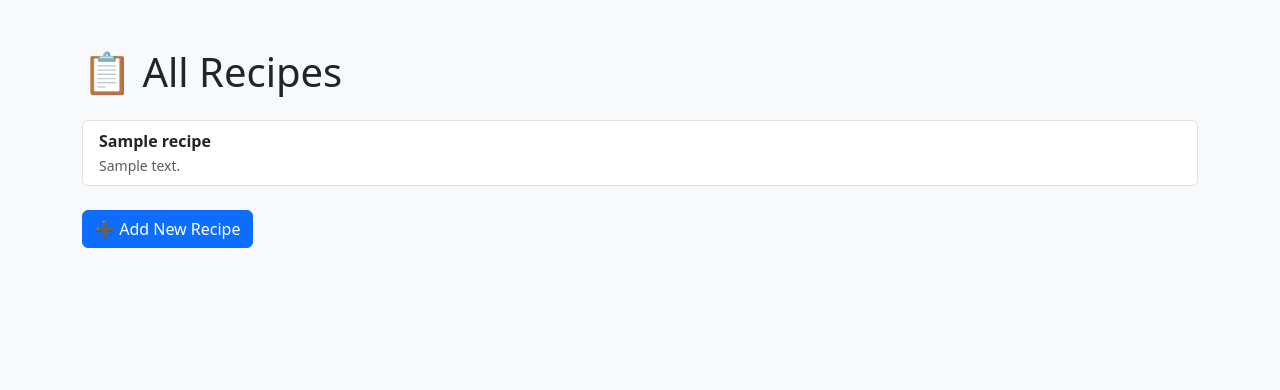
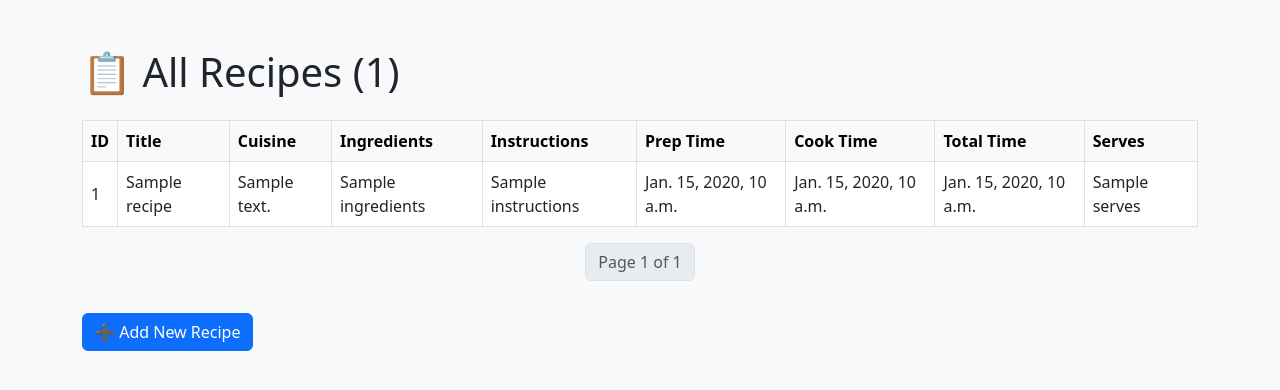
Before and after one commit to subi2404/recipe-api-project, a Django app: template templates/recipe_list.html in a window 1280 px wide. Shown: the top 390 px of the page. Run offline with Django 5.2, Linux system fonts and the light colour scheme; the template is opened without the code that fills it: most values are stand-ins (such as "Sample title", 1, 10 or a date in 2020); data that the repository does not hold is empty.

Commit message:
Added pagination, table UI, null field support, and frontend improvements

```diff
--- a/recipe_project/settings.py
+++ b/recipe_project/settings.py
@@ -126,3 +126,8 @@ STATIC_URL = 'static/'
 # https://docs.djangoproject.com/en/5.2/ref/settings/#default-auto-field
 
 DEFAULT_AUTO_FIELD = 'django.db.models.BigAutoField'
+
+REST_FRAMEWORK = {
+    'DEFAULT_PAGINATION_CLASS': 'rest_framework.pagination.PageNumberPagination',
+    'PAGE_SIZE': 10  # 👈 Adjust as needed (10, 25, 100 etc.)
+}
--- a/templates/recipe_list.html
+++ b/templates/recipe_list.html
@@ -8,24 +8,64 @@
 </head>
 <body class="bg-light">
   <div class="container py-5">
-    <h1 class="mb-4">📋 All Recipes</h1>
+    <h1 class="mb-4">📋 All Recipes ({{ recipes.paginator.count }})</h1>
 
     {% if recipes %}
-      <ul class="list-group mb-4">
-        {% for recipe in recipes %}
-          <li class="list-group-item d-flex justify-content-between align-items-center">
-            <div>
-              <strong>{{ recipe.title }}</strong><br>
-              <small class="text-muted">{{ recipe.cuisine }}</small>
-            </div>
-          </li>
-        {% endfor %}
-      </ul>
+      <div class="table-responsive">
+        <table class="table table-bordered table-hover align-middle">
+          <thead class="table-light">
+            <tr>
+              <th>ID</th>
+              <th>Title</th>
+              <th>Cuisine</th>
+              <th>Ingredients</th>
+              <th>Instructions</th>
+              <th>Prep Time</th>
+              <th>Cook Time</th>
+              <th>Total Time</th>
+              <th>Serves</th>
+            </tr>
+          </thead>
+          <tbody>
+            {% for recipe in recipes %}
+              <tr>
+                <td>{{ recipe.id }}</td>
+                <td>{{ recipe.title }}</td>
+                <td>{{ recipe.cuisine }}</td>
+                <td style="white-space: pre-line;">{{ recipe.ingredients }}</td>
+                <td style="white-space: pre-line;">{{ recipe.instructions }}</td>
+                <td>{{ recipe.prep_time }}</td>
+                <td>{{ recipe.cook_time }}</td>
+                <td>{{ recipe.total_time }}</td>
+                <td>{{ recipe.serves }}</td>
+              </tr>
+            {% endfor %}
+          </tbody>
+        </table>
+      </div>
+
+      <!-- Pagination Controls -->
+      <nav>
+        <ul class="pagination justify-content-center">
+          {% if recipes.has_previous %}
+            <li class="page-item"><a class="page-link" href="?page=1">« First</a></li>
+            <li class="page-item"><a class="page-link" href="?page={{ recipes.previous_page_number }}">‹ Prev</a></li>
+          {% endif %}
+
+          <li class="page-item disabled"><a class="page-link">Page {{ recipes.number }} of {{ recipes.paginator.num_pages }}</a></li>
+
+          {% if recipes.has_next %}
+            <li class="page-item"><a class="page-link" href="?page={{ recipes.next_page_number }}">Next ›</a></li>
+            <li class="page-item"><a class="page-link" href="?page={{ recipes.paginator.num_pages }}">Last »</a></li>
+          {% endif %}
+        </ul>
+      </nav>
+
     {% else %}
       <div class="alert alert-info">No recipes found.</div>
     {% endif %}
 
-    <a href="{% url 'recipe_create' %}" class="btn btn-primary">➕ Add New Recipe</a>
+    <a href="{% url 'recipe_create' %}" class="btn btn-primary mt-3">➕ Add New Recipe</a>
   </div>
 </body>
 </html>
```
Also changed, not shown: docker-compose.yml (added, +28 -0 lines), recipes/views.py (+21 -11 lines), requirements.txt (added, +9 -0 lines), 1 other file.
